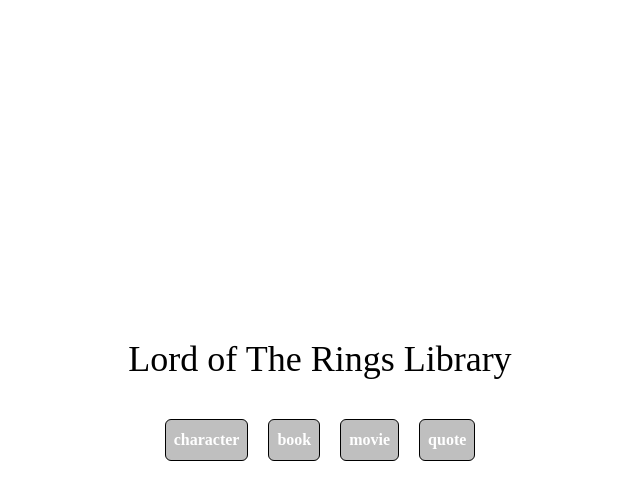
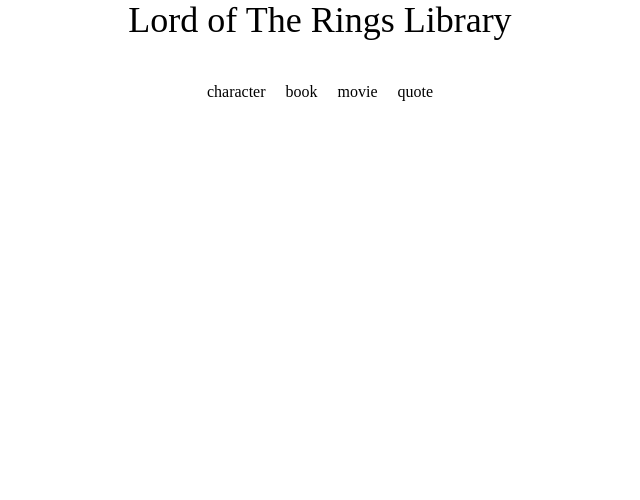
Before and after one commit to VitaliyV22/Lord-of-The-Rings-Library, a Next.js app: page / in a window 1280 px wide. Shown: the top 500 px of the page, without its empty margins (320-960 px from the left). Built offline with nearby package versions, Linux system fonts and the light colour scheme.

Commit message:
finalized movies

```diff
--- a/package.json
+++ b/package.json
@@ -10,6 +10,7 @@
   },
   "dependencies": {
     "axios": "^1.6.7",
+    "dotenv": "^16.4.3",
     "next": "14.1.0",
     "react": "^18",
     "react-dom": "^18"
--- /dev/null
+++ b/src/components/Books.js
@@ -0,0 +1,8 @@
+import React from 'react'
+
+export const Books = () => {
+  return (
+    <div className='text-black'>
+      Books</div>
+  )
+}
--- /dev/null
+++ b/src/components/Characters.js
@@ -0,0 +1,7 @@
+import React from 'react'
+
+export const Characters = () => {
+  return (
+    <div>Characters</div>
+  )
+}
--- a/src/components/Dashboard.js
+++ b/src/components/Dashboard.js
@@ -3,6 +3,11 @@
 import React, { useState, useEffect } from "react";
 import { useFetchData } from "@/hooks/useFetchData";
 import { Options } from "./Options";
+import { Loader } from "./Loader";
+import { Characters } from "./Characters";
+import { Books } from "./Books";
+import { Movies } from "./Movies";
+import { Quotes } from "./Quotes";
 
 export const Dashboard = () => {
   const [selection, setSelection] = useState(null);
@@ -13,13 +18,20 @@
     return () => {
       setSelection(clickedButton);
     };
-
-
   }
 
+  const dataRender = {
+    character: <Characters data={data} />,
+    book: <Books data={data} />,
+    movie: <Movies data={data} />,
+    quote: <Quotes data={data} />,
+  };
+
   return (
-    <div>
+    <div className="flex flex-col gap-5   ">
       <Options selection={selection} setSelection={onClickHandler} />
+      {(loading) && (<Loader />)}
+      {(data && !loading) && (dataRender[selection])}
     </div>
   );
 };
--- /dev/null
+++ b/src/components/Loader.js
@@ -0,0 +1,11 @@
+import React from 'react'
+
+export const Loader = () => {
+  return (
+    <>
+     <div  className='text-center'>
+        <p>Searching...</p>
+     </div>
+    </>
+  )
+}
--- /dev/null
+++ b/src/components/Movies.js
@@ -0,0 +1,13 @@
+import React from "react";
+
+export const Movies = (props) => {
+  const { data } = props;
+
+  return (
+    <div className="flex flex-col w-screen items-center border border-black ">
+      {data.docs.map((movie, index) => {
+        return <div key={index}>{movie.name}</div>;
+      })}
+    </div>
+  );
+};
--- a/src/components/Options.js
+++ b/src/components/Options.js
@@ -1,4 +1,5 @@
 import React from "react";
+import styles from "./options.module.css"
 
 export const Options = (props) => {
   const { selection, setSelection } = props;
@@ -6,8 +7,8 @@
 
   console.log("SELECTION VALUE: ", selection);
   return (
-    <>
-      <div className=" font-[MedivalSharp] flex flex-col justify-center h-screen  gap-10 items-center">
+    <div>
+      <div className=" font-[MedivalSharp] flex flex-col justify-center  gap-10 items-center">
         <div>
           <h1 className=" font-medium  text-4xl ">Lord of The Rings Library</h1>
         </div>
@@ -15,7 +16,7 @@
           {options.map((option, index) => {
             return (
               <button onClick={setSelection(option)}
-                className="border border-black rounded-md bg-opacity-25 bg-black text-white bg-[rg] font-bold p-2  hover:opacity-50"
+                className={`${option === selection ? styles.selectedButton : styles.nonSelectedButton}`}
                 key={index}
               >
                 {option}
@@ -24,6 +25,6 @@
           })}
         </div>
       </div>
-    </>
+    </div>
   );
 };
--- /dev/null
+++ b/src/components/Quotes.js
@@ -0,0 +1,7 @@
+import React from 'react'
+
+export const Quotes = () => {
+  return (
+    <div>Quotes</div>
+  )
+}
--- /dev/null
+++ b/src/components/options.module.css
@@ -0,0 +1,7 @@
+.selectedButton {
+    background: red;
+}
+
+.nonSelectedButton {
+    background: white;
+}
--- a/src/hooks/useFetchData.js
+++ b/src/hooks/useFetchData.js
@@ -1,5 +1,7 @@
+require("dotenv").config()
 import React, { useEffect, useState } from "react";
 import axios from "axios";
+
 
 export const useFetchData = (selection) => {
   const [data, setData] = useState(null);
@@ -7,20 +9,29 @@
   const [error, setError] = useState(null);
 
   const apiUrl = "https://the-one-api.dev/v2/";
-  const APITOKEN = process.env.REACT_APP_API_KEY;
+  const APITOKEN = process.env.NEXT_PUBLIC_API_KEY;
 
+  let options = {
+    method: "GET",
+    headers: {
+      'Authorization': `Bearer ${APITOKEN}`,
+    },
+  };
 
   useEffect(() => {
-    if(!selection){
-      return
+    if (!selection) {
+      return;
     }
+    setLoading(true);
     async function fetchData() {
-      const url = apiUrl + "/" + "book";
+      const url = apiUrl + "/" + selection;
+
       try {
-        const res = await fetch(url);
+        const res = await fetch(url, options);
         const jsonData = await res.json();
         console.log("DATA: ", jsonData);
-        setData(data);
+
+        setData(jsonData);
       } catch (err) {
         setError(err.message);
       } finally {
@@ -28,7 +39,7 @@
       }
     }
     fetchData();
-  }, []);
+  }, [selection]);
 
-  return {data, error, loading };
+  return { data, error, loading };
 };
```
Also changed, not shown: 2 other files (tests, documents, lock files or other folders).
